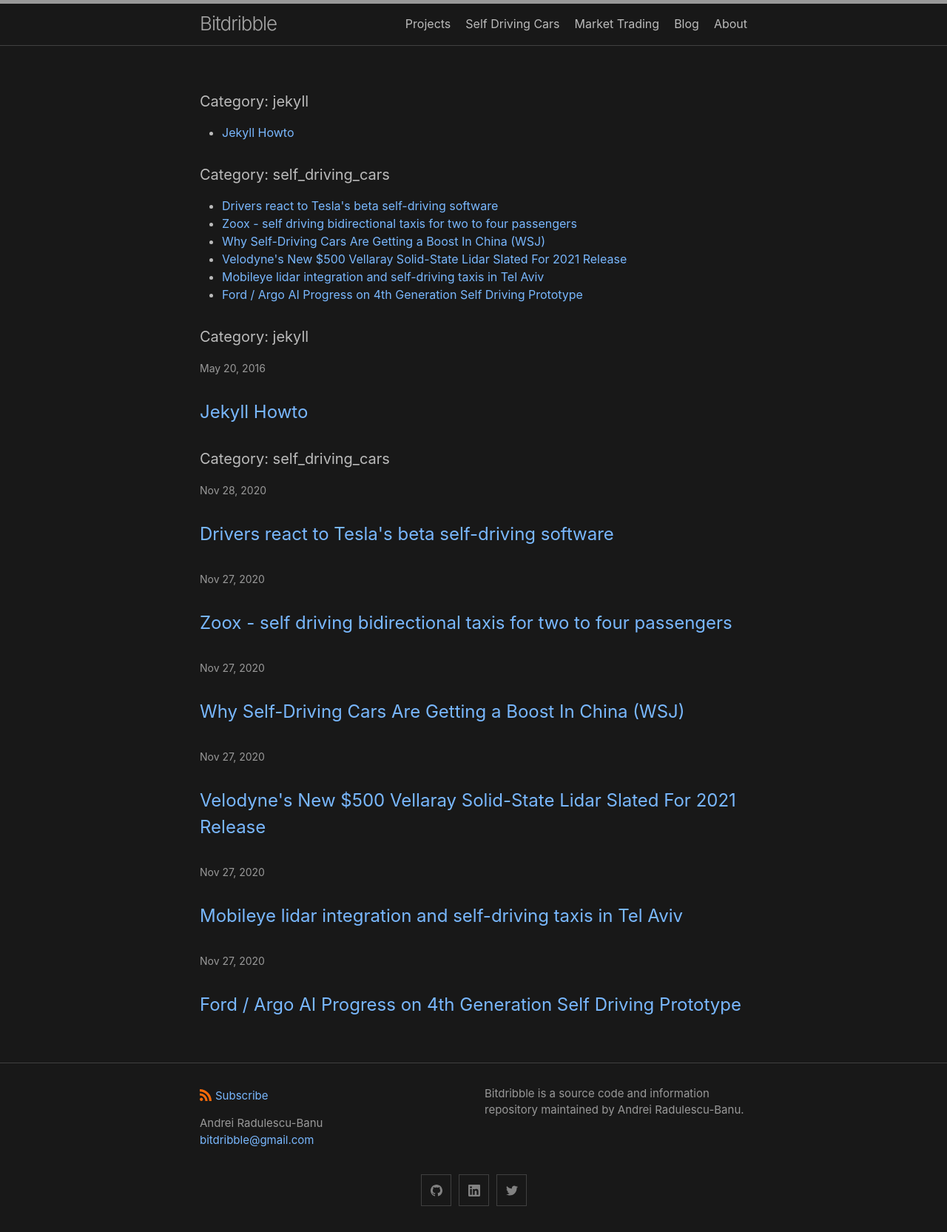
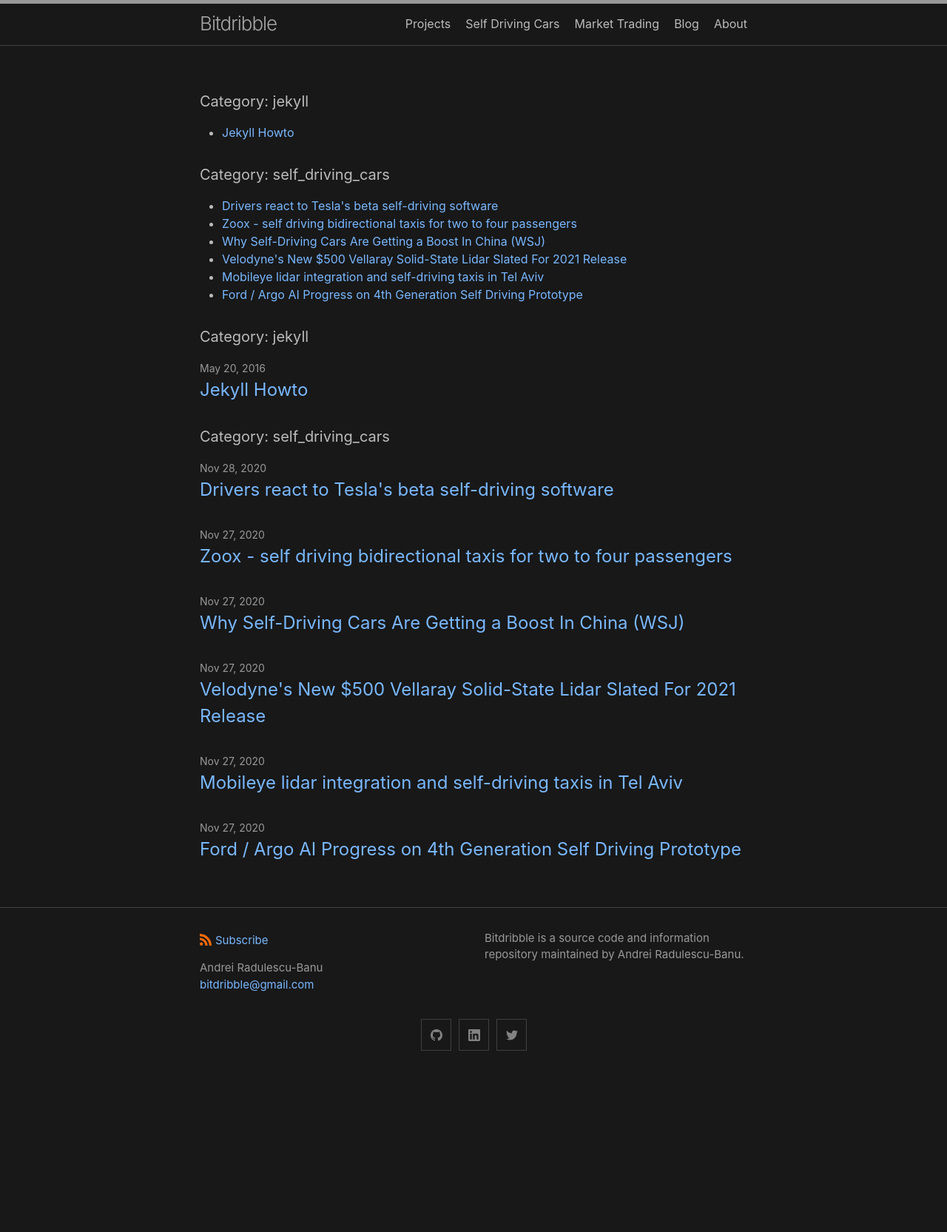
Before and after one commit to analytiq-hub/sigagent.github.io, a Jekyll site: the page built from categories.md, in a window 1280 px wide. Shown: the whole page at 74% size. Built offline with Jekyll 4.4.1, drawn with Linux system fonts in a browser that asks for light colours; our own code applies the rules of GitHub Pages for plain Markdown files; after the commit the page ends 1455 px from its top, so only the background shows below that.

Commit message:
*** empty log message ***

```diff
--- a/categories.md
+++ b/categories.md
@@ -15,12 +15,10 @@
   <ul class="post-list">
   {%- for post in category[1] -%}
   <li>
-    <span class="post-meta">{{ post.date | date: date_format }}</span>
-    <h5>
-        <a class="post-link" href="{{ post.url | relative_url }}">
+    <span class="post-meta">{{ post.date | date: date_format }}</span><br>
+    <a class="post-link" href="{{ post.url | relative_url }}">
           {{ post.title | escape }}
-        </a>
-    </h5>
+    </a>
   </li>
   {%- endfor -%}
 </ul>
```
